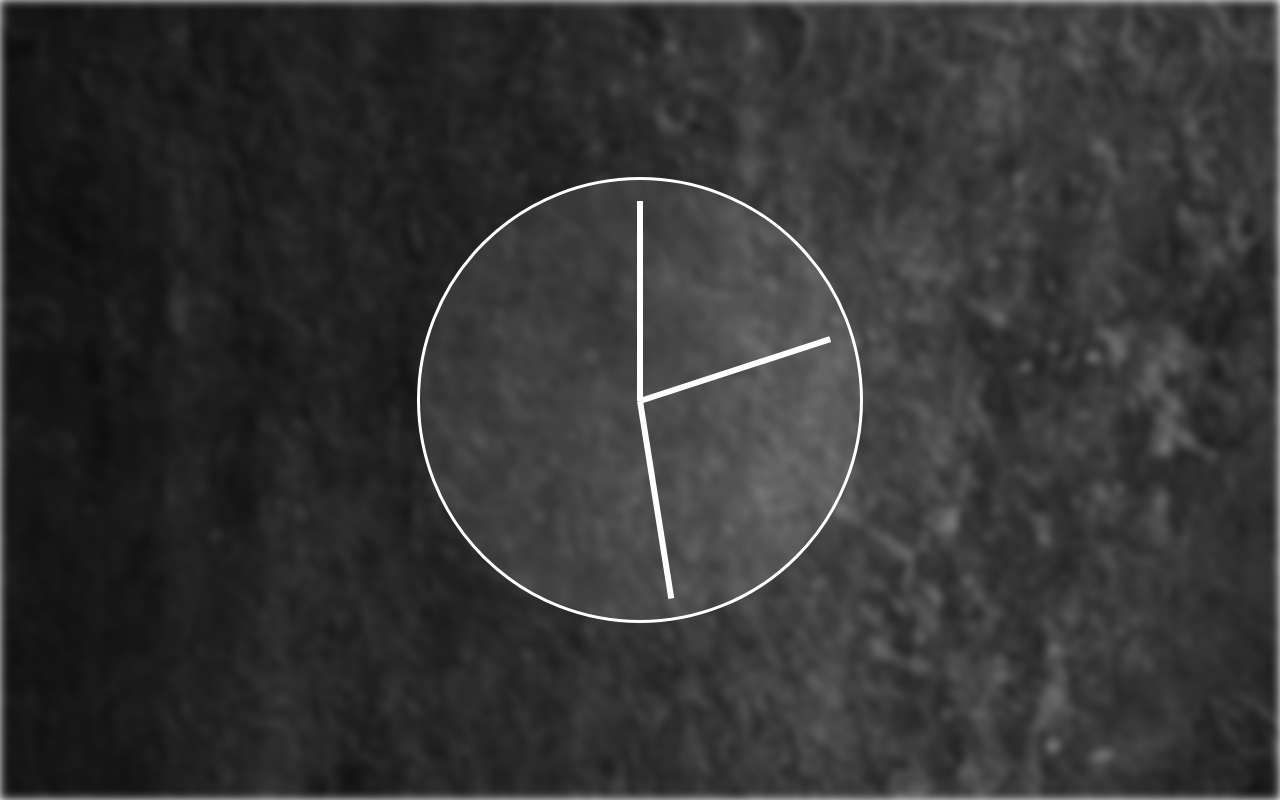
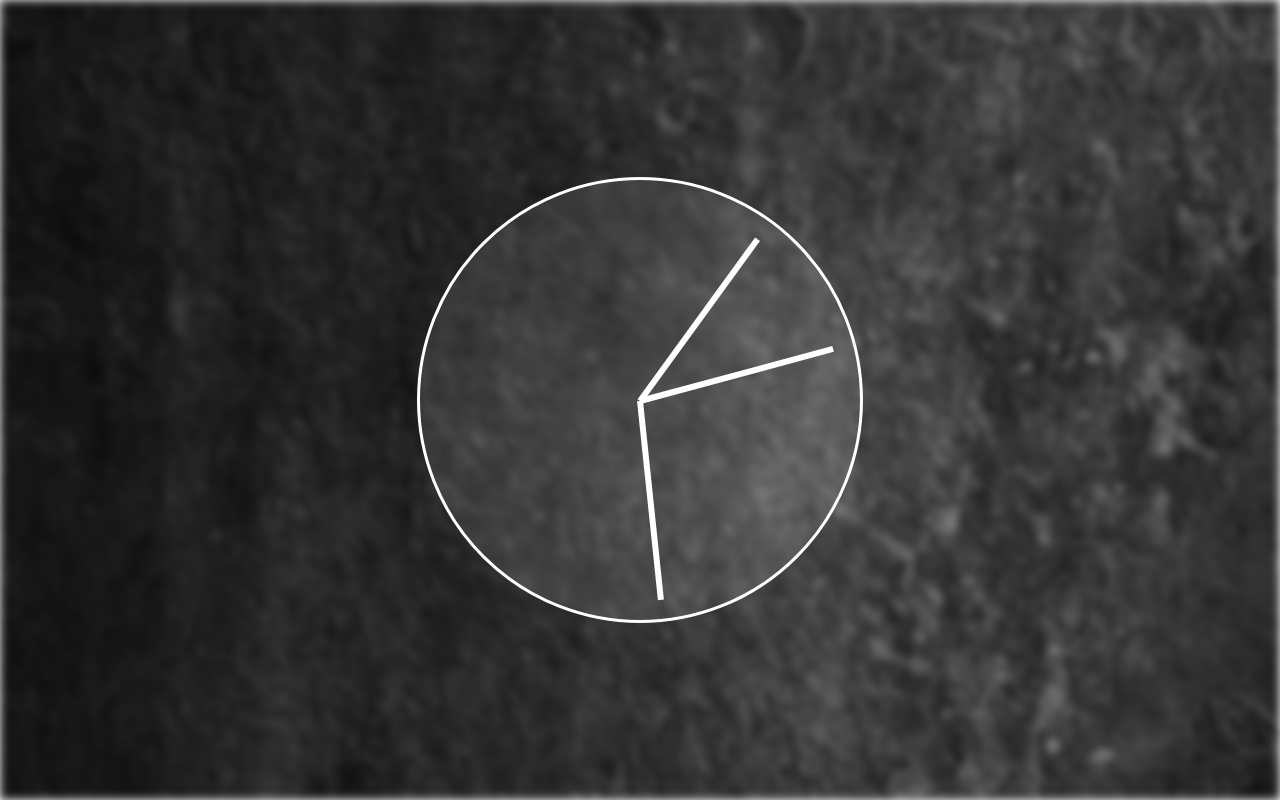
Before and after one commit to serhanelmali/JSClock, a plain HTML site: page index.html in a window 1280 px wide. Drawn offline with Linux system fonts and the light colour scheme.

Commit message:
bugs fixed

```diff
--- a/script.js
+++ b/script.js
@@ -6,20 +6,19 @@ function setDate() {
   const now = new Date();
 
   const seconds = now.getSeconds();
-
-  const secondsDegrees = ((seconds / 60) * 360) +90;
+  const secondsDegrees = ((seconds / 60) * 360) + 90
+  secondHand.style.transition = `${seconds === 60} ?  none : all .5s`
   secondHand.style.transform = `rotate(${secondsDegrees}deg)`;
 
   const mins = now.getMinutes();
-  const minsDegrees = ((mins / 60) * 360) +90;
+  const minsDegrees = ((mins / 60) * 360) + ((seconds/60)*6) + 90;
+  minsHand.style.transition = `${seconds} === 60 ?  none : all 0.05s`
   minsHand.style.transform = `rotate(${minsDegrees}deg)`;
 
+  const hour = now.getHours();
+  const hourDegrees = ((hour / 12) * 360) + ((mins/60)*30) + 90;
+  hourHand.style.transition = `${seconds} === 60 ?  none : all 0.05s`
+  hourHand.style.transform = `rotate(${hourDegrees}deg)`;
+}
 
-  const hour = now.getMinutes();
-  const hourDegrees = ((mins / 12) * 360) + 90;
-  hourHand.style.transform = `rotate(${hourDegrees}deg)`;
-
-  console.log({seconds,secondsDegrees})
-
-}
 setInterval(setDate, 1000);
--- a/style.css
+++ b/style.css
@@ -50,5 +50,4 @@ body {
   top: 50%;
   transform-origin: 100%;
   transform: rotate(90deg);
-  transition:   all .2s ease-in-out;
   }
```
Also changed, not shown: index.html (line endings or trailing spaces).
